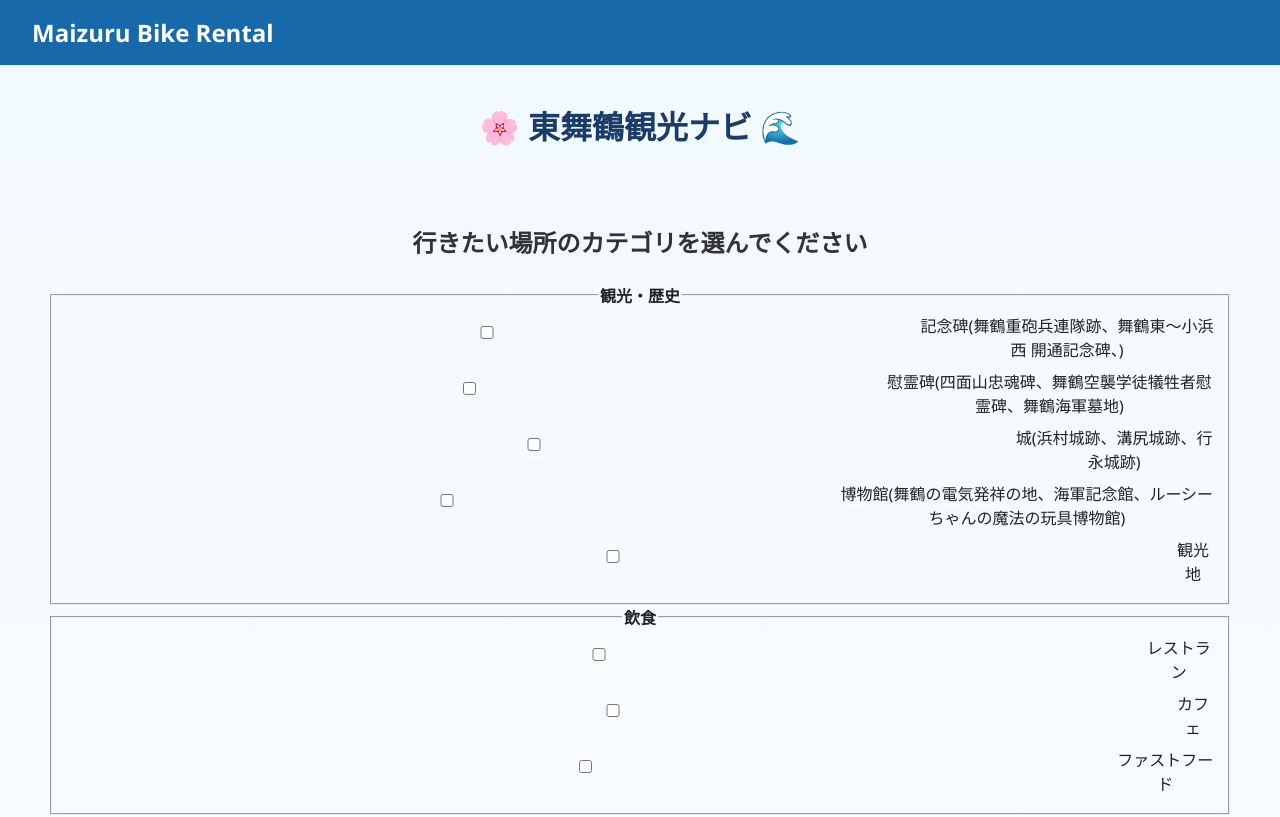
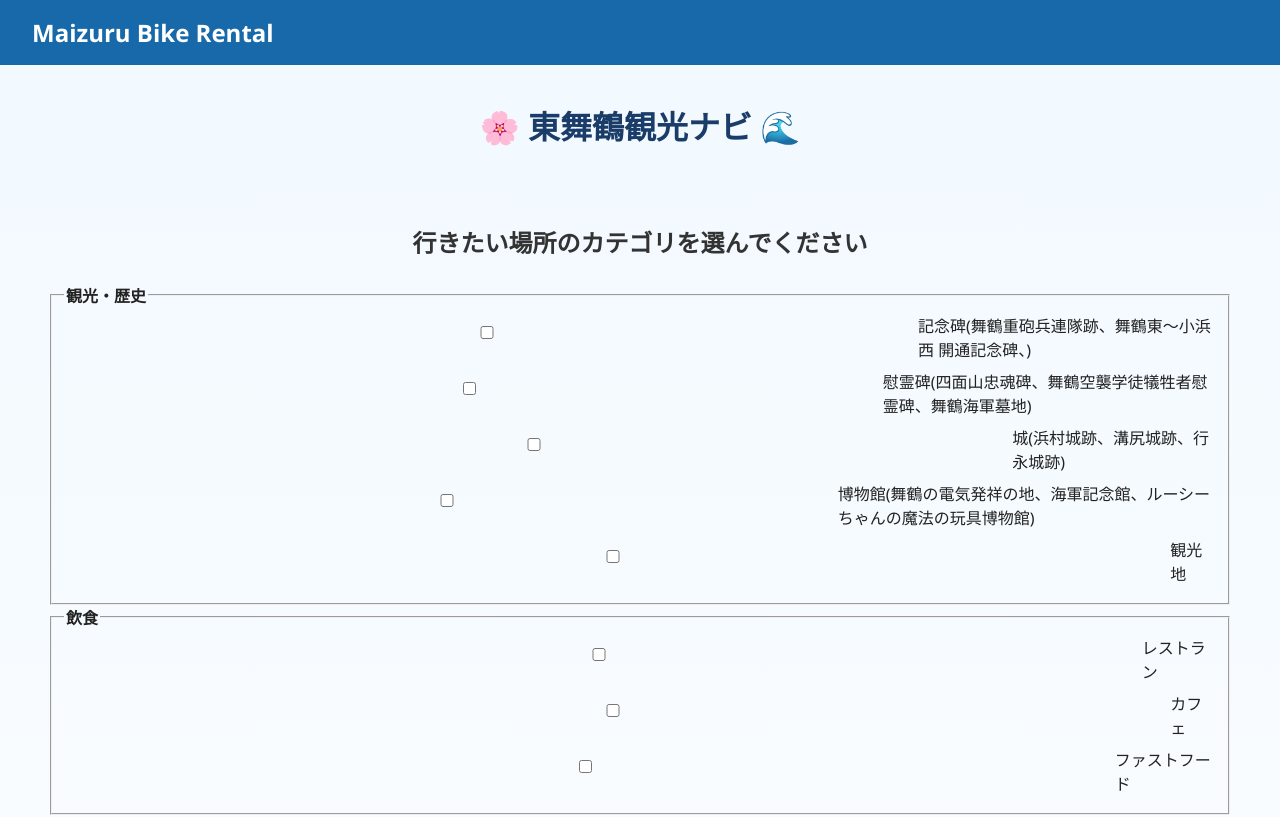
Before and after one commit to iwle2004/E-Bike, a React (Create React App) app: page /map in a window 1280 px wide. Shown: the top 817 px of the page. Built offline with nearby package versions, Linux system fonts and the light colour scheme; no server answers.

Commit message:
CSS修正

```diff
--- a/src/assets/TagSelector.js
+++ b/src/assets/TagSelector.js
@@ -54,7 +54,7 @@ const TagSelector = ({ onRunNavigation }) => {
   };
 
   return (
-    <div style={{ padding: "2rem" }}>
+    <div style={{ padding: "2rem", textAlign: "left" }}>
       <h2>行きたい場所のカテゴリを選んでください</h2>
       {Object.entries(tagGroups).map(([group, tags]) => (
         <fieldset key={group}>
```
